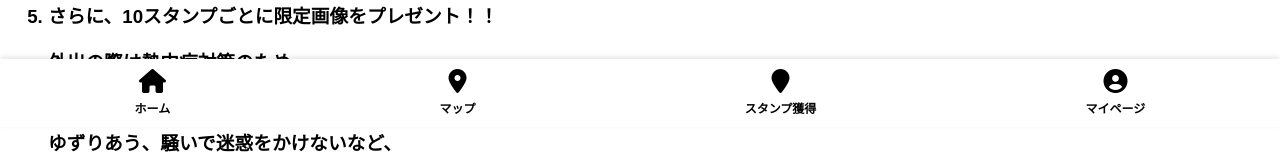
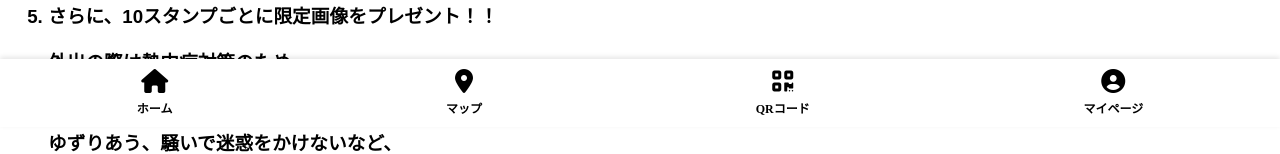
Before and after one commit to chikarauemori/test57, a plain HTML site: page index.html in a window 1280 px wide. Shown: the part 657-811 px from the top of the page. Drawn offline with Linux system fonts and the light colour scheme.

Commit message:
index.html を更新

```diff
--- a/index.html
+++ b/index.html
@@ -111,8 +111,8 @@
         <a
           href="
         https://liff.line.me/2007108080-jR8JqOgX" target="_self"
-          ><i class="fa-solid fa-location-pin"></i><br /><span class="iconname"
-            >スタンプ獲得</span
+          ><i class="fa-solid fa-qrcode"></i><br /><span class="iconname"
+            >QRコード</span
           ></a
         >
       </li>
```
